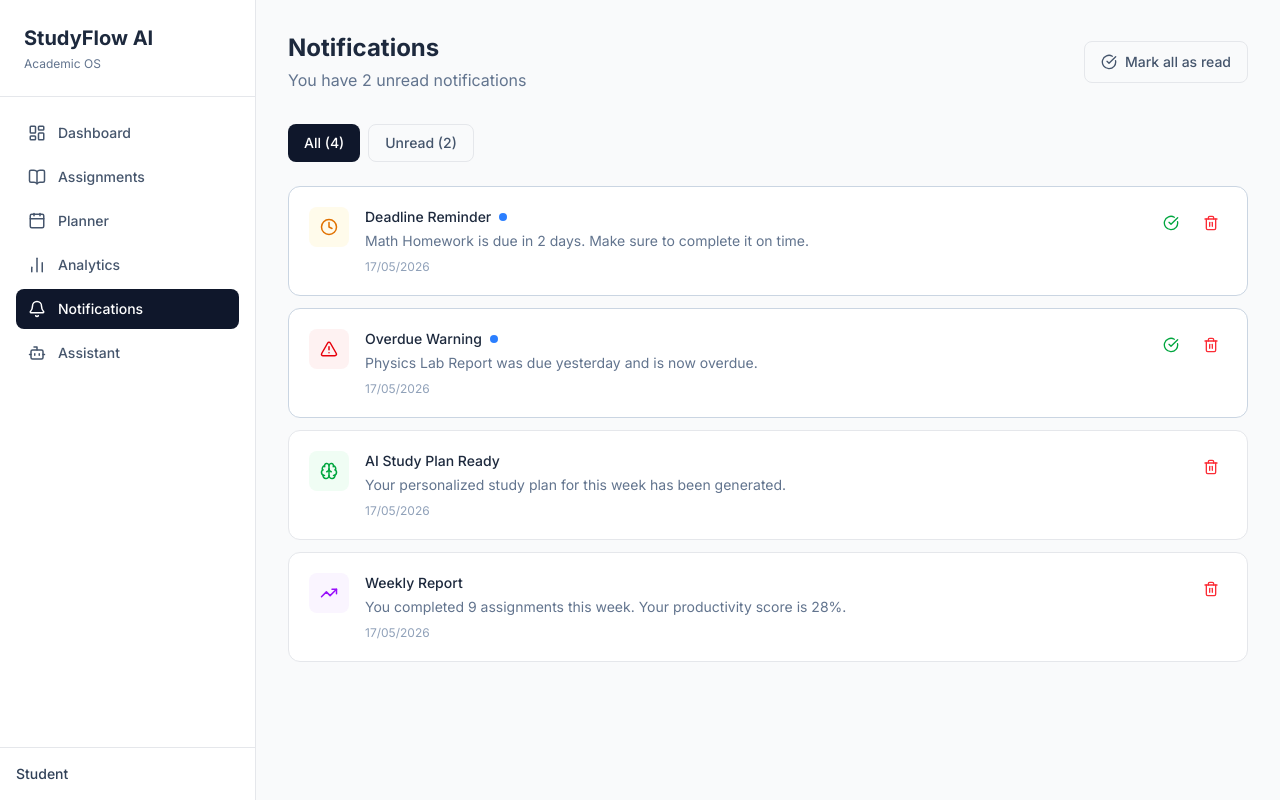
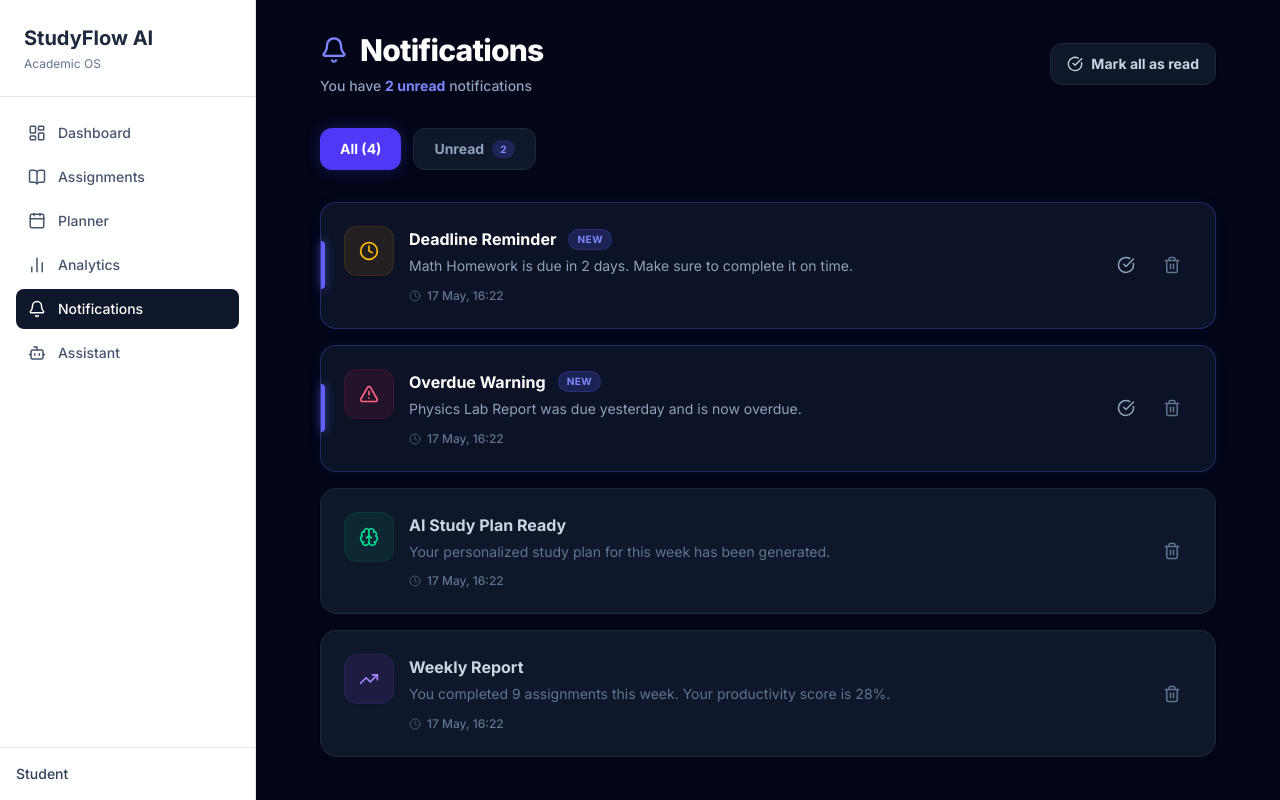
Before and after one commit to skasif074/StudyFlow-AI, a Next.js app in the folder frontend/: page /dashboard/notifications in a window 1280 px wide. Built offline with nearby package versions, Linux system fonts and the light colour scheme; no server answers.

Commit message:
Update notification colors for dark mode

```diff
--- a/frontend/app/dashboard/notifications/page.tsx
+++ b/frontend/app/dashboard/notifications/page.tsx
@@ -21,14 +21,15 @@ interface Notification {
   created_at: string;
 }
 
+// Updated for premium dark mode colors
 const typeConfig: Record<NotificationType, { icon: any; color: string }> = {
-  deadline_reminder: { icon: Clock, color: "text-amber-600 bg-amber-50" },
-  overdue_warning: { icon: AlertTriangle, color: "text-red-600 bg-red-50" },
-  exam_alert: { icon: BookOpen, color: "text-blue-600 bg-blue-50" },
-  productivity_warning: { icon: TrendingUp, color: "text-orange-600 bg-orange-50" },
-  weekly_report: { icon: BarChartIcon, color: "text-purple-600 bg-purple-50" },
-  ai_study_plan: { icon: Brain, color: "text-green-600 bg-green-50" },
-  risk_prediction: { icon: AlertTriangle, color: "text-red-600 bg-red-50" },
+  deadline_reminder: { icon: Clock, color: "text-amber-400 bg-amber-500/10 ring-1 ring-amber-500/20" },
+  overdue_warning: { icon: AlertTriangle, color: "text-rose-400 bg-rose-500/10 ring-1 ring-rose-500/20" },
+  exam_alert: { icon: BookOpen, color: "text-blue-400 bg-blue-500/10 ring-1 ring-blue-500/20" },
+  productivity_warning: { icon: TrendingUp, color: "text-orange-400 bg-orange-500/10 ring-1 ring-orange-500/20" },
+  weekly_report: { icon: BarChartIcon, color: "text-violet-400 bg-violet-500/10 ring-1 ring-violet-500/20" },
+  ai_study_plan: { icon: Brain, color: "text-emerald-400 bg-emerald-500/10 ring-1 ring-emerald-500/20" },
+  risk_prediction: { icon: AlertTriangle, color: "text-rose-400 bg-rose-500/10 ring-1 ring-rose-500/20" },
 };
 
 function BarChartIcon({ size }: { size: number }) {
@@ -95,18 +96,24 @@ export default function NotificationsPage() {
   };
 
   return (
-    <div className="p-8">
-      <div className="flex items-center justify-between mb-8">
+    <div className="min-h-screen bg-slate-950 p-6 lg:p-8 text-slate-200 selection:bg-indigo-500/30">
+      <div className="max-w-4xl mx-auto">
+
+        {/* Header */}
+        <div className="flex flex-col sm:flex-row items-start sm:items-center justify-between gap-4 mb-8">
           <div>
-          <h2 className="text-2xl font-bold text-slate-800">Notifications</h2>
-          <p className="text-slate-500 mt-1">
-            You have {unreadCount} unread notification{unreadCount !== 1 ? "s" : ""}
+            <h2 className="text-3xl font-extrabold tracking-tight text-white flex items-center gap-3">
+              <Bell className="text-indigo-400" size={28} />
+              Notifications
+            </h2>
+            <p className="text-slate-400 mt-2 text-sm font-medium">
+              You have <span className={unreadCount > 0 ? "text-indigo-400 font-bold" : ""}>{unreadCount} unread</span> notification{unreadCount !== 1 ? "s" : ""}
             </p>
           </div>
           {unreadCount > 0 && (
             <button
               onClick={markAllAsRead}
-            className="flex items-center gap-2 border border-gray-200 text-slate-600 px-4 py-2.5 rounded-lg text-sm font-medium hover:bg-gray-50 transition-colors"
+              className="flex items-center gap-2 bg-slate-900 border border-slate-800 text-slate-300 px-4 py-2.5 rounded-xl text-sm font-bold hover:bg-indigo-500/10 hover:text-indigo-300 hover:border-indigo-500/30 transition-all shadow-sm"
             >
               <CheckCircle size={16} />
               Mark all as read
@@ -114,14 +121,15 @@ export default function NotificationsPage() {
           )}
         </div>
 
-      <div className="flex gap-2 mb-6">
+        {/* Filter Tabs */}
+        <div className="flex gap-3 mb-8">
           <button
             onClick={() => setFilter("all")}
             className={clsx(
-            "px-4 py-2 rounded-lg text-sm font-medium transition-colors",
+              "px-5 py-2.5 rounded-xl text-sm font-bold transition-all duration-200",
               filter === "all"
-              ? "bg-slate-900 text-white"
-              : "border border-gray-200 text-slate-600 hover:bg-gray-50"
+                ? "bg-indigo-600 text-white shadow-[0_0_15px_rgba(79,70,229,0.3)]"
+                : "bg-slate-900 border border-slate-800 text-slate-400 hover:text-slate-200 hover:bg-slate-800"
             )}
           >
             All ({notifications.length})
@@ -129,23 +137,38 @@ export default function NotificationsPage() {
           <button
             onClick={() => setFilter("unread")}
             className={clsx(
-            "px-4 py-2 rounded-lg text-sm font-medium transition-colors",
+              "px-5 py-2.5 rounded-xl text-sm font-bold transition-all duration-200 flex items-center gap-2",
               filter === "unread"
-              ? "bg-slate-900 text-white"
-              : "border border-gray-200 text-slate-600 hover:bg-gray-50"
+                ? "bg-indigo-600 text-white shadow-[0_0_15px_rgba(79,70,229,0.3)]"
+                : "bg-slate-900 border border-slate-800 text-slate-400 hover:text-slate-200 hover:bg-slate-800"
             )}
           >
-          Unread ({unreadCount})
+            Unread
+            {unreadCount > 0 && (
+              <span className={clsx(
+                "px-2 py-0.5 rounded-full text-[10px] uppercase tracking-wider",
+                filter === "unread" ? "bg-white/20" : "bg-indigo-500/20 text-indigo-400"
+              )}>
+                {unreadCount}
+              </span>
+            )}
           </button>
         </div>
 
+        {/* Notifications List */}
         {filtered.length === 0 ? (
-        <div className="bg-white border border-gray-200 rounded-xl p-12 text-center">
-          <Bell size={40} className="mx-auto text-slate-300 mb-4" />
-          <p className="text-slate-500">No notifications found</p>
+          <div className="bg-slate-900 border border-slate-800 rounded-2xl p-16 text-center shadow-lg relative overflow-hidden">
+            <div className="absolute top-1/2 left-1/2 -translate-x-1/2 -translate-y-1/2 w-64 h-64 bg-indigo-500/5 blur-[80px] rounded-full pointer-events-none"></div>
+            <div className="relative z-10">
+              <div className="w-16 h-16 bg-slate-950 rounded-full flex items-center justify-center mx-auto mb-5 border border-slate-800 shadow-inner">
+                <Bell size={28} className="text-slate-600" />
+              </div>
+              <h3 className="text-xl font-bold text-white mb-2">You're all caught up!</h3>
+              <p className="text-slate-400">No {filter === "unread" ? "unread " : ""}notifications to display right now.</p>
+            </div>
           </div>
         ) : (
-        <div className="space-y-3">
+          <div className="space-y-4">
             {filtered.map((notification) => {
               const config = typeConfig[notification.notification_type];
               const Icon = config.icon;
@@ -153,47 +176,66 @@ export default function NotificationsPage() {
                 <div
                   key={notification.id}
                   className={clsx(
-                  "bg-white border rounded-xl p-5 flex items-start justify-between transition-colors",
+                    "group relative border rounded-2xl p-5 sm:p-6 flex flex-col sm:flex-row items-start sm:items-center justify-between gap-4 transition-all duration-300",
                     notification.is_read
-                    ? "border-gray-200"
-                    : "border-slate-300 bg-slate-50"
+                      ? "bg-slate-900 border-slate-800 shadow-sm hover:border-slate-700"
+                      : "bg-slate-900/80 border-indigo-500/30 shadow-[0_0_15px_rgba(79,70,229,0.05)] hover:shadow-[0_0_20px_rgba(79,70,229,0.1)]"
                   )}
                 >
-                <div className="flex items-start gap-4">
-                  <div className={clsx("w-10 h-10 rounded-lg flex items-center justify-center shrink-0", config.color)}>
-                    <Icon size={18} />
+                  {/* Glowing unread indicator strip */}
+                  {!notification.is_read && (
+                    <div className="absolute left-0 top-1/2 -translate-y-1/2 w-1 h-12 bg-indigo-500 rounded-r-full shadow-[0_0_10px_rgba(99,102,241,0.8)]"></div>
+                  )}
+
+                  <div className="flex items-start gap-4 flex-1">
+                    <div className={clsx("w-12 h-12 rounded-xl flex items-center justify-center shrink-0 shadow-sm", config.color)}>
+                      <Icon size={20} />
                     </div>
                     <div>
-                    <div className="flex items-center gap-2">
-                      <p className="font-medium text-slate-800 text-sm">
+                      <div className="flex items-center gap-3 mb-1">
+                        <p className={clsx(
+                          "font-bold text-base",
+                          notification.is_read ? "text-slate-300" : "text-white"
+                        )}>
                           {notification.title}
                         </p>
                         {!notification.is_read && (
-                        <span className="w-2 h-2 rounded-full bg-blue-500"></span>
+                          <span className="px-2 py-0.5 rounded-full bg-indigo-500/20 text-indigo-400 text-[10px] font-bold uppercase tracking-wider border border-indigo-500/20">
+                            New
+                          </span>
                         )}
                       </div>
-                    <p className="text-sm text-slate-500 mt-1">
+                      <p className={clsx(
+                        "text-sm leading-relaxed",
+                        notification.is_read ? "text-slate-500" : "text-slate-400"
+                      )}>
                         {notification.message}
                       </p>
-                    <p className="text-xs text-slate-400 mt-2">
-                      {new Date(notification.created_at).toLocaleDateString("en-GB")}
+                      <div className="flex items-center gap-1.5 mt-2.5">
+                        <Clock size={12} className="text-slate-600" />
+                        <p className="text-xs font-medium text-slate-500">
+                          {new Date(notification.created_at).toLocaleDateString("en-GB", { day: 'numeric', month: 'short', hour: '2-digit', minute: '2-digit' })}
                         </p>
                       </div>
                     </div>
-                <div className="flex items-center gap-2 ml-4 shrink-0">
+                  </div>
+
+                  <div className="flex items-center gap-2 self-end sm:self-center shrink-0 mt-2 sm:mt-0">
                     {!notification.is_read && (
                       <button
                         onClick={() => markAsRead(notification.id)}
-                      className="p-2 text-green-600 hover:bg-green-50 rounded-lg transition-colors"
+                        className="p-2.5 text-slate-400 hover:text-emerald-400 hover:bg-emerald-500/10 rounded-xl transition-all"
+                        title="Mark as read"
                       >
-                      <CheckCircle size={16} />
+                        <CheckCircle size={18} />
                       </button>
                     )}
                     <button
                       onClick={() => deleteNotification(notification.id)}
-                    className="p-2 text-red-500 hover:bg-red-50 rounded-lg transition-colors"
+                      className="p-2.5 text-slate-500 hover:text-rose-400 hover:bg-rose-500/10 rounded-xl transition-all"
+                      title="Delete notification"
                     >
-                    <Trash2 size={16} />
+                      <Trash2 size={18} />
                     </button>
                   </div>
                 </div>
@@ -202,5 +244,6 @@ export default function NotificationsPage() {
           </div>
         )}
       </div>
+    </div>
   );
 }
```
Lines whose indentation alone changed are shown as unchanged.
